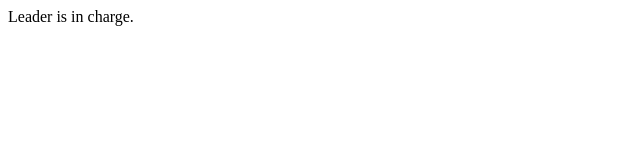
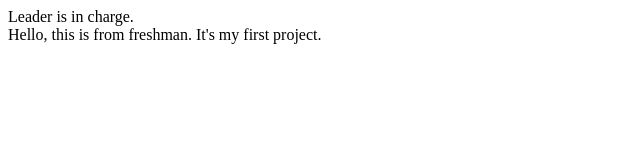
Before and after one commit to reumeum/company-project, a plain HTML site: page index.html in a window 1280 px wide. Shown: the whole page, without its empty margins (0-640 px from the left). Drawn offline with Linux system fonts and the light colour scheme.

Commit message:
freshman first commit

```diff
--- a/index.html
+++ b/index.html
@@ -9,7 +9,10 @@
   <nav>
     Leader is in charge.
   </nav>
-  <main></main>
+  <main>
+    Hello, this is from freshman.
+    It's my first project.
+  </main>
   <footer></footer>
 </body>
 </html>
```
